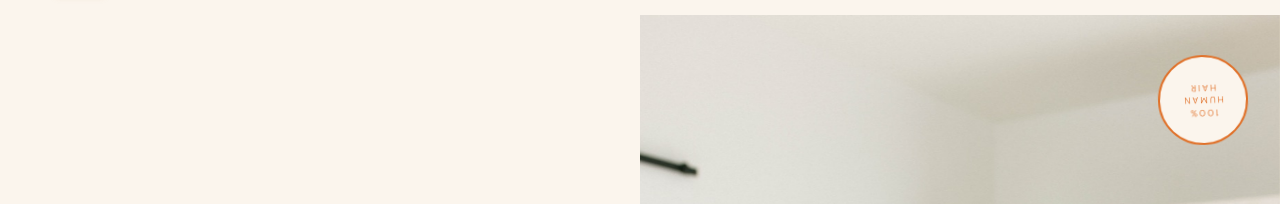
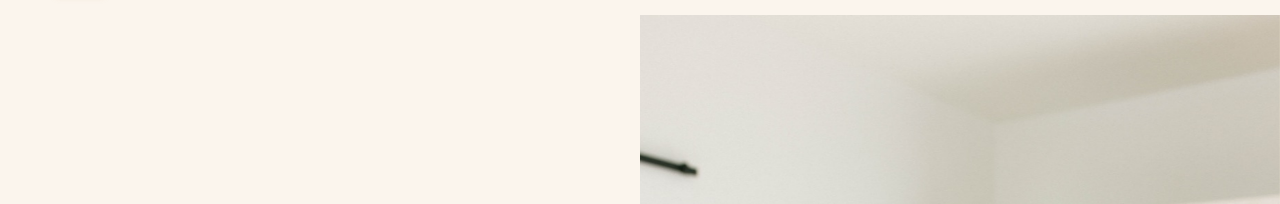
Before and after one commit to AlexKingCreative/tulsahairextensionpro, a plain HTML site: page index.html in a window 1280 px wide. Shown: the part 65-269 px from the top of the page. Drawn offline with nearby package versions, Linux system fonts and the light colour scheme; a web font is replaced by a local one.

Commit message:
fix: remove rotating 100% human hair sticker from hero
Co-Authored-By: Claude Sonnet 4.6 <noreply@anthropic.com>

```diff
--- a/index.html
+++ b/index.html
@@ -208,22 +208,6 @@
       font-size: 18px; margin-bottom: 2px;
     }
     .hero-badge-line2 { font-size: 10px; letter-spacing: 2px; text-transform: uppercase; opacity: 0.8; }
-    .hero-sticker {
-      position: absolute; top: 40px; right: 32px;
-      width: 90px; height: 90px; border-radius: 50%;
-      background: var(--cream); border: 2px solid var(--orange);
-      display: flex; flex-direction: column;
-      align-items: center; justify-content: center;
-      text-align: center; gap: 2px;
-      animation: spin 14s linear infinite;
-    }
-    .hero-sticker:hover { animation-play-state: paused; }
-    .hero-sticker-text {
-      font-size: 9px; letter-spacing: 2px; text-transform: uppercase;
-      color: var(--orange); line-height: 1.4; padding: 0 8px;
-    }
-
-    @keyframes spin { to { transform: rotate(360deg); } }
 
     /* ── MARQUEE ──────────────────────────────────── */
     .marquee-wrap {
@@ -764,9 +748,6 @@
         <div class="hero-badge-line1">by Hope Newnam</div>
         <div class="hero-badge-line2">Licensed Extension Artist</div>
       </div>
-      <div class="hero-sticker" aria-hidden="true">
-        <div class="hero-sticker-text">100%<br>Human<br>Hair</div>
-      </div>
     </div>
   </section>
 
```
